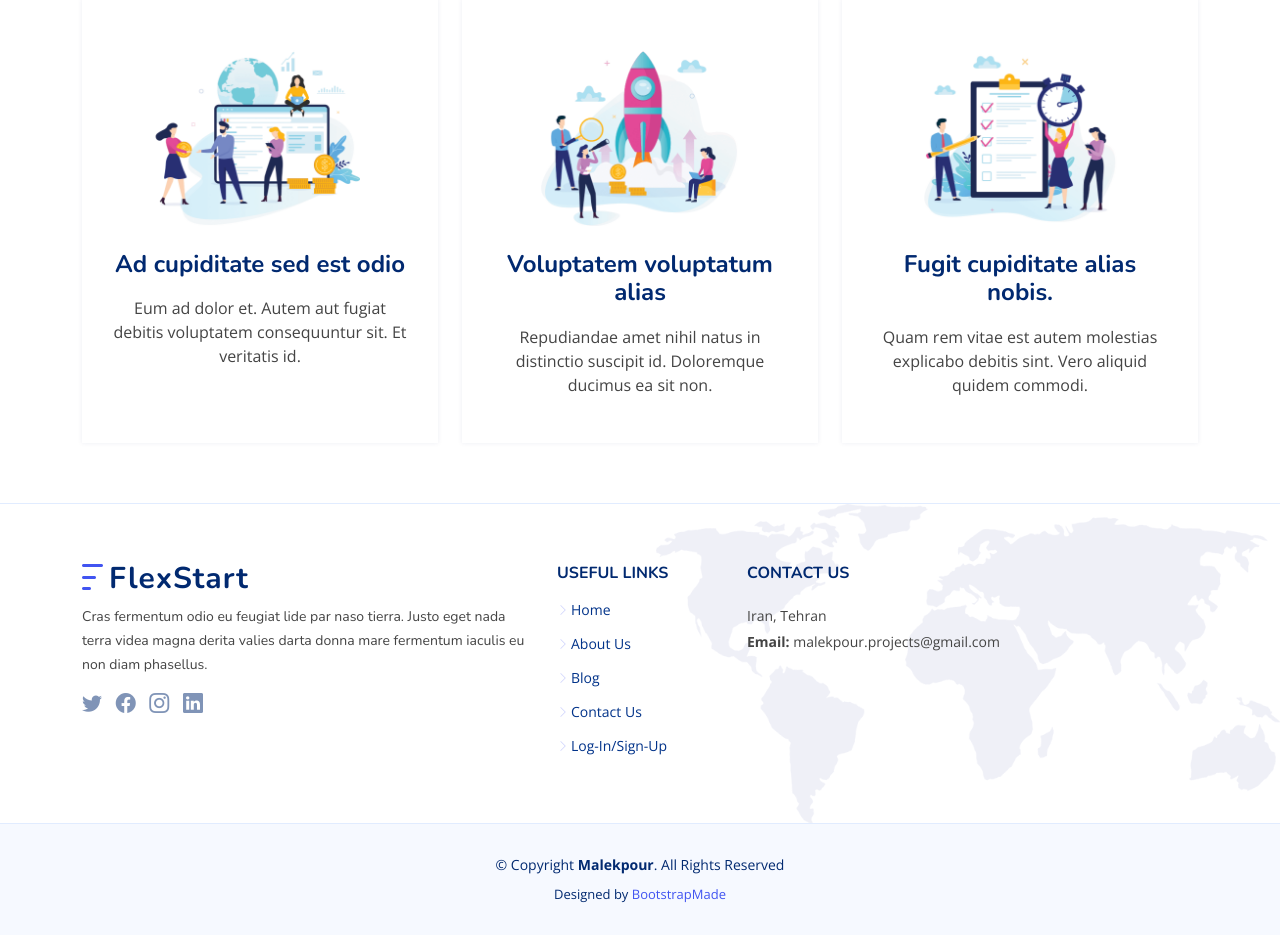
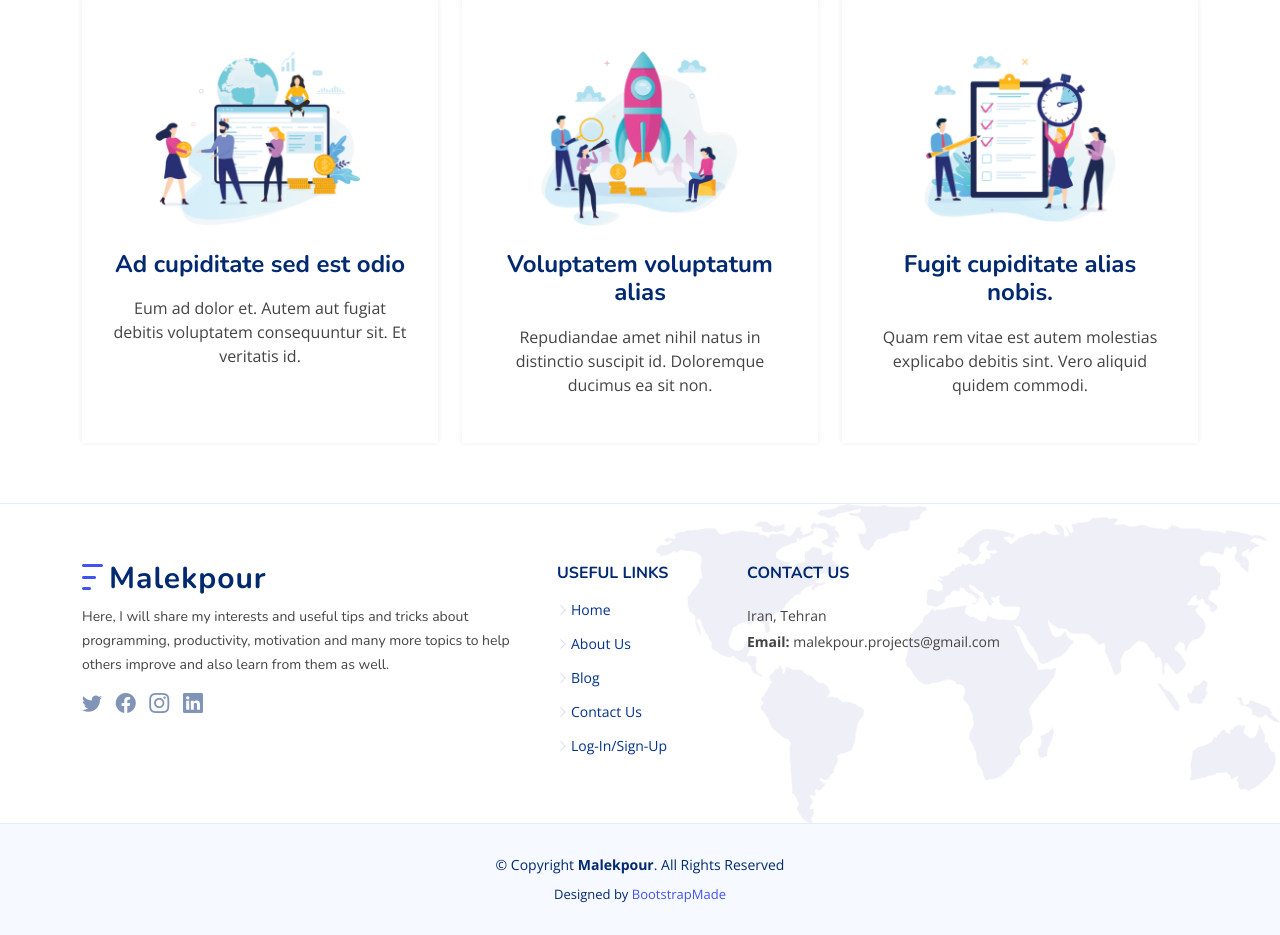
Before and after one commit to Malekpour99/themalekpour.com, a Django app: page /about in a window 1280 px wide. Shown: the part 1643-2578 px from the top of the page. Run offline with Django 4.2, Linux system fonts and the light colour scheme; some libraries are stand-ins or nearby versions.

Commit message:
base - footer content
Replaced the website name with my own and also replaced the lorem explanation with a meaningful explanation

```diff
--- a/templates/base.html
+++ b/templates/base.html
@@ -85,9 +85,9 @@
           <div class="col-lg-5 col-md-12 footer-info">
             <a href="index.html" class="logo d-flex align-items-center">
               <img src="{% static 'img/logo.png' %}" alt="">
-              <span>FlexStart</span>
+              <span>Malekpour</span>
             </a>
-            <p>Cras fermentum odio eu feugiat lide par naso tierra. Justo eget nada terra videa magna derita valies darta donna mare fermentum iaculis eu non diam phasellus.</p>
+            <p>Here, I will share my interests and useful tips and tricks about programming, productivity, motivation and many more topics to help others improve and also learn from them as well.</p>
             <div class="social-links mt-3">
               <a href="#" class="twitter"><i class="bi bi-twitter"></i></a>
               <a href="#" class="facebook"><i class="bi bi-facebook"></i></a>
```
